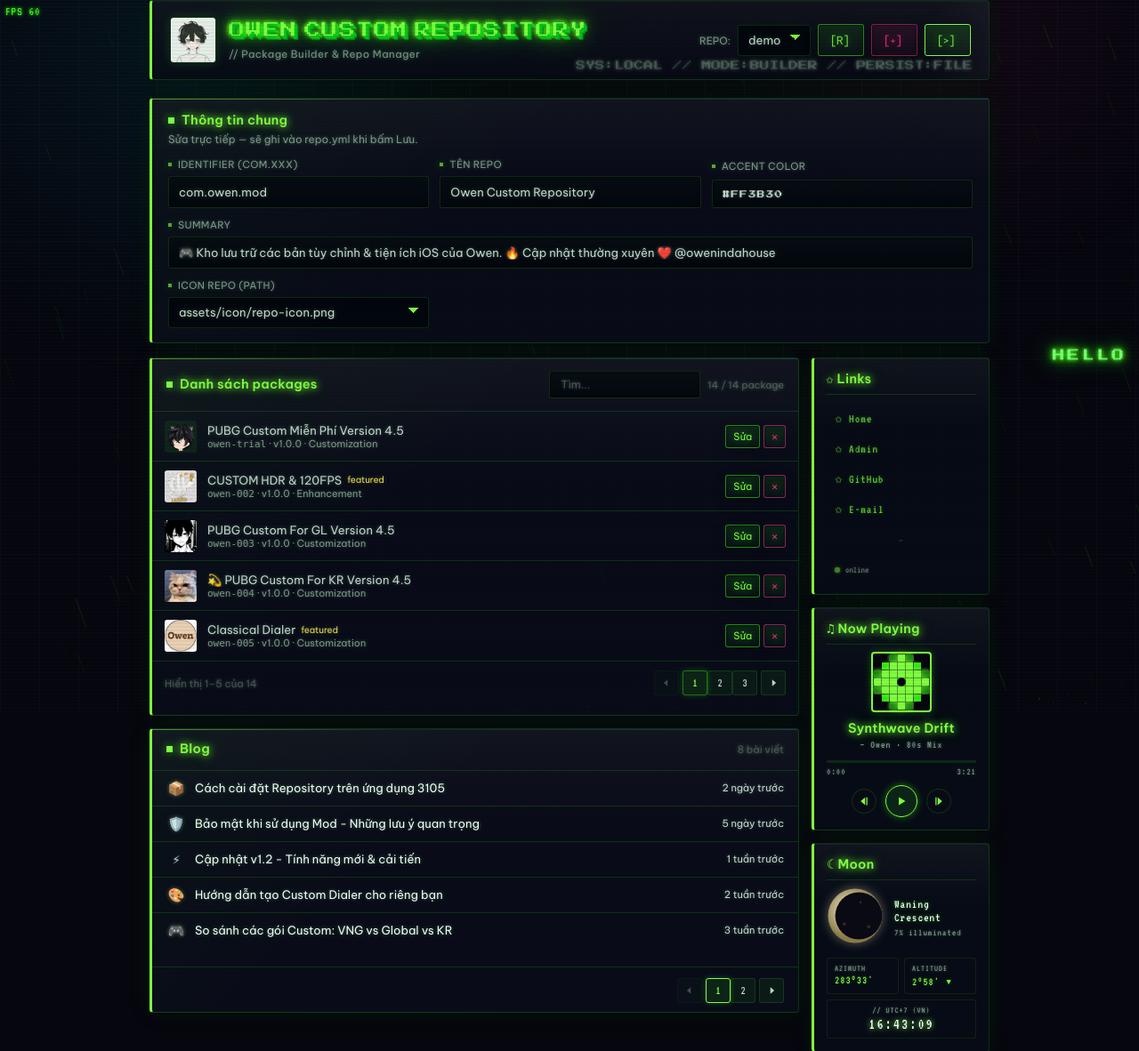
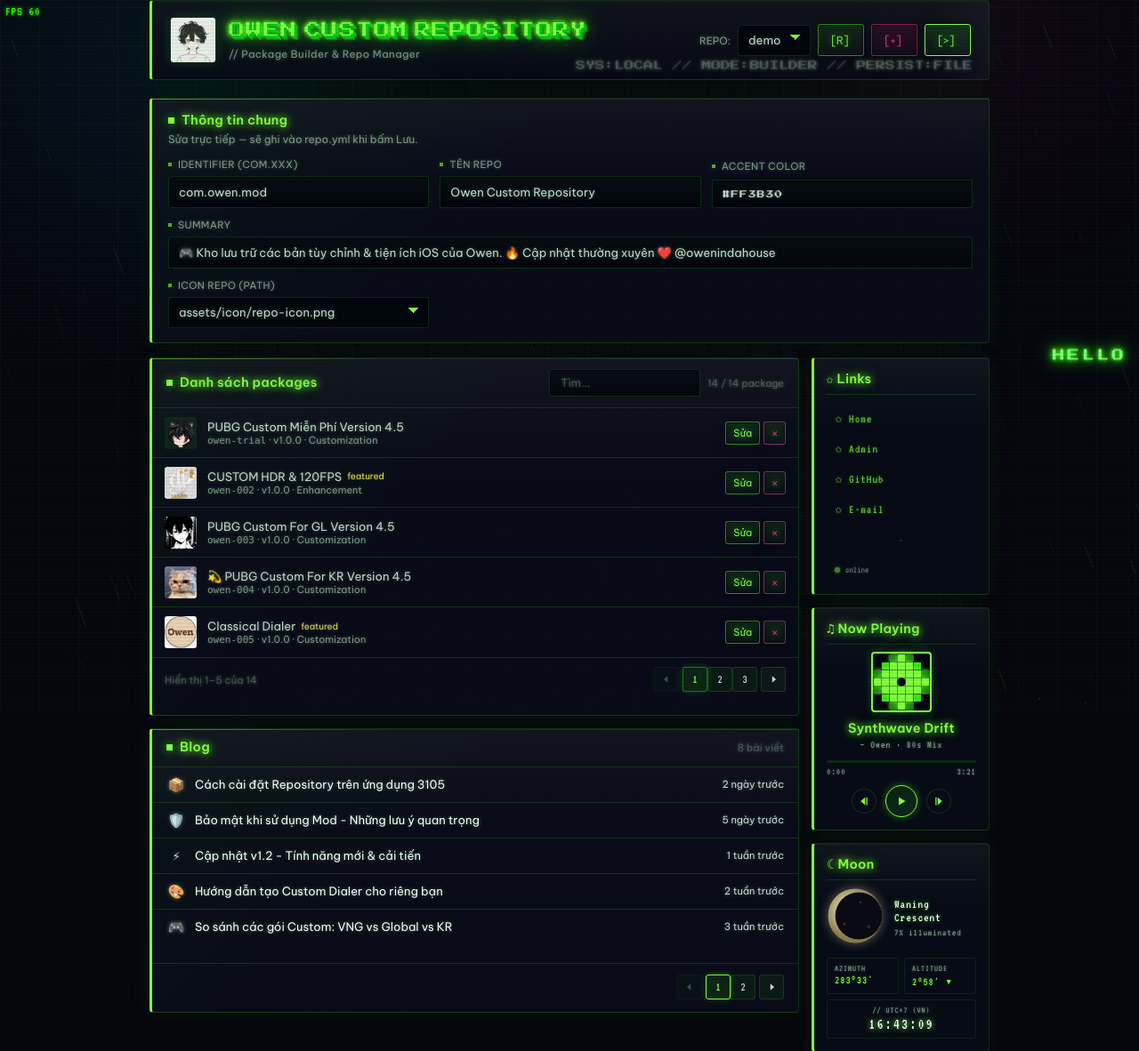
Before and after one commit to NgynKhoa/3105-repo, a Flask app: page / in a window 1280 px wide. Shown: the top 1182 px of the page at 89% size. Run offline with Flask 3, Linux system fonts and the light colour scheme.

Commit message:
fix: unify packages/blog header with .box-header-wrap class
Co-authored-by: Cursor <cursoragent@cursor.com>

```diff
--- a/admin/templates/index.html
+++ b/admin/templates/index.html
@@ -799,6 +799,27 @@
       display: flex;
       align-items: center;
       gap: 8px;
+    }
+
+    /* ============================ BOX HEADER WRAPPERS ============================ */
+    #packagesBox .box-header-wrap,
+    #blog-section .box-header-wrap {
+      padding: 12px 16px;
+      border-bottom: 1px solid var(--border);
+      display: flex;
+      align-items: center;
+      justify-content: space-between;
+      gap: 10px;
+      flex-wrap: wrap;
+    }
+    #packagesBox .box-header-wrap .pkg-header,
+    #blog-section .box-header-wrap .pkg-header {
+      margin: 0;
+      width: 100%;
+    }
+    #packagesBox .box-header-wrap .pkg-search-wrap,
+    #blog-section .box-header-wrap .pkg-search-wrap {
+      flex-shrink: 0;
     }
 
     #pkgSearchInput {
@@ -1889,7 +1910,7 @@
       <div class="page-grid">
       <div class="packages-col">
       <section class="box" id="packagesBox" style="padding:0; overflow:hidden;">
-        <div style="padding:14px 16px; border-bottom:1px solid var(--border);">
+        <div class="box-header-wrap">
           <div class="pkg-header">
             <div class="section-title" style="margin-bottom:0;">Danh sách packages</div>
             <div class="pkg-search-wrap">
@@ -1918,7 +1939,7 @@
 
       <!-- ============================ BLOG (inside packages-col) ============================ -->
       <section class="box" id="blog-section" style="padding:0; overflow:hidden;">
-        <div style="padding:14px 16px; border-bottom:1px solid var(--border);">
+        <div class="box-header-wrap">
           <div class="pkg-header">
             <div class="section-title" style="margin-bottom:0;">Blog</div>
             <div class="pkg-search-wrap">
```
